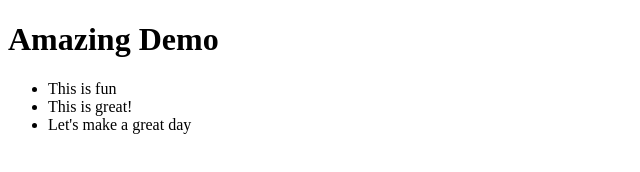
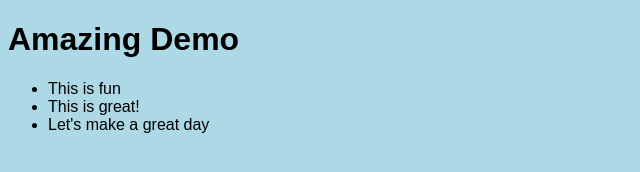
Before and after one commit to Anastasiia-Ciloci/amazing-demo, a plain HTML site: page index.html in a window 1280 px wide. Shown: the whole page, without its empty margins (0-640 px from the left). Drawn offline with Linux system fonts and the light colour scheme.

Commit message:
added css

```diff
--- /dev/null
+++ b/assets/style.css
@@ -0,0 +1,4 @@
+body {
+  background: lightblue;
+  font-family: Arial, Helvetica, sans-serif;
+}
--- a/index.html
+++ b/index.html
@@ -5,6 +5,7 @@
     <meta http-equiv="X-UA-Compatible" content="IE=edge" />
     <meta name="viewport" content="width=device-width, initial-scale=1.0" />
     <title>Amazing Demo</title>
+    <link rel="stylesheet" href="./assets/style.css" />
   </head>
   <body>
     <h1>Amazing Demo</h1>
```
